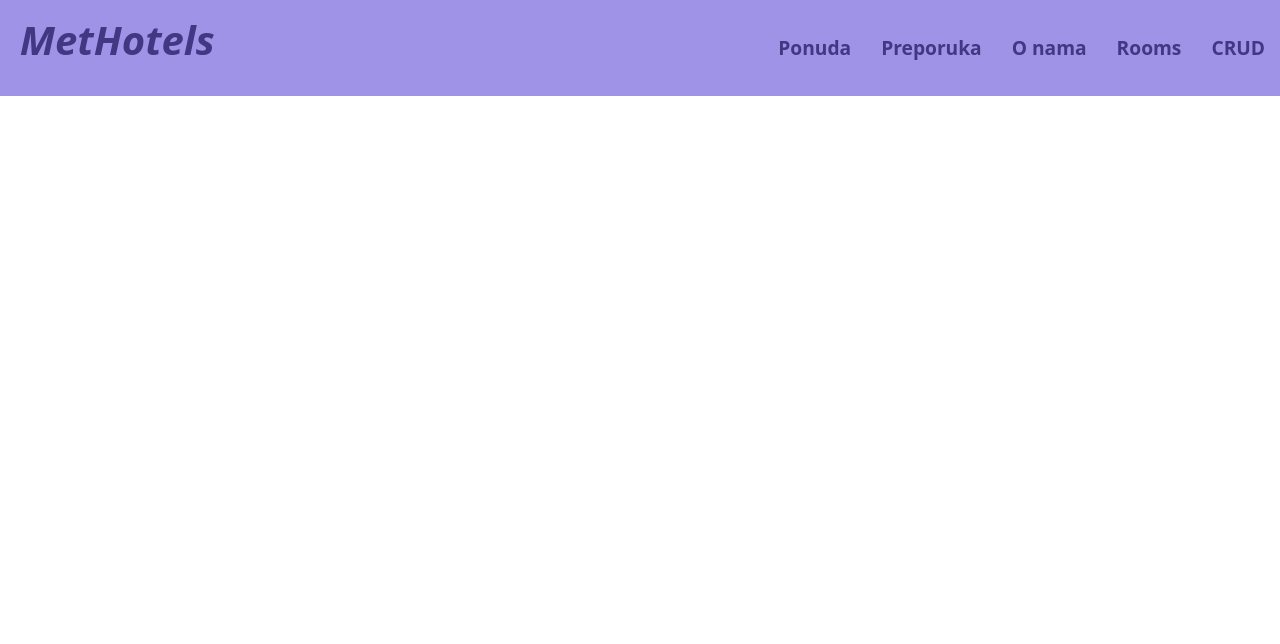
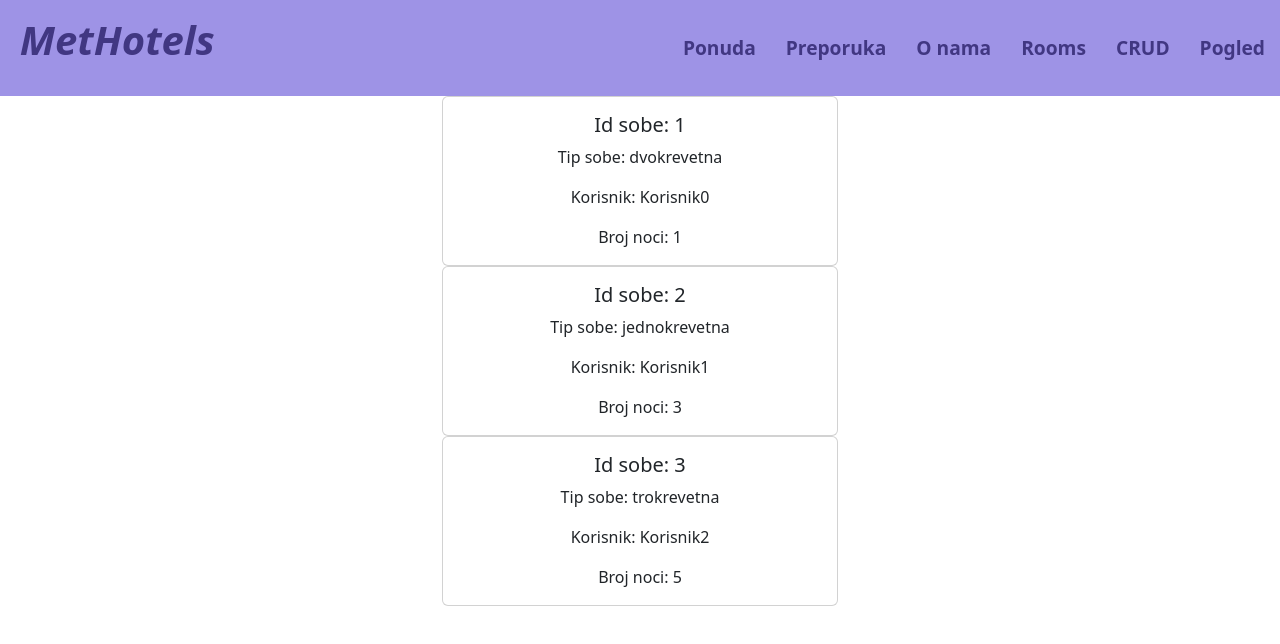
Before and after one commit to Ljubica5067/MetHotels, an Angular app: page /pogled in a window 1280 px wide. Before the commit this address led to /. Shown: the top 644 px of the page. Built offline with nearby package versions, Linux system fonts and the light colour scheme; data requests are answered from the project's data file.

Commit message:
IT255-DZ12

```diff
--- a/src/app/app-routing.module.ts
+++ b/src/app/app-routing.module.ts
@@ -5,6 +5,7 @@ import { PreporukaComponent } from './preporuka/preporuka.component';
 import { OnamaComponent } from './onama/onama.component';
 import { CrudRoomsComponent } from './crud-rooms/crud-rooms.component';
 import { RoomsComponent } from './rooms/rooms.component';
+import { RxjsComponent } from './rxjs/rxjs.component';
 
 const routes: Routes =
   [
@@ -13,7 +14,8 @@ const routes: Routes =
     { path: 'preporuka', component: PreporukaComponent },
     { path: 'onama', component: OnamaComponent },
     { path: 'crud', component: CrudRoomsComponent },
-    { path: 'rooms', component: RoomsComponent }
+    { path: 'rooms', component: RoomsComponent },
+    { path: 'pogled', component: RxjsComponent }
   ];
 
 @NgModule({
--- a/src/app/app.module.ts
+++ b/src/app/app.module.ts
@@ -15,6 +15,7 @@ import { RoomServiceService } from './servis/room-service.service';
 import { Rooms } from './rooms/rooms.model';
 import { CrudRoomsComponent } from './crud-rooms/crud-rooms.component';
 import { HttpClientModule } from '@angular/common/http';
+import { RxjsComponent } from './rxjs/rxjs.component';
 
 
 @NgModule({
@@ -26,7 +27,8 @@ import { HttpClientModule } from '@angular/common/http';
     PreporukaComponent,
     OnamaComponent,
     DiComponent,
-    CrudRoomsComponent
+    CrudRoomsComponent,
+    RxjsComponent
   ],
   imports: [
     BrowserModule,
--- a/src/app/navbar/navbar.component.html
+++ b/src/app/navbar/navbar.component.html
@@ -5,5 +5,6 @@
     <a [routerLink]="['/onama']">O nama</a>
     <a [routerLink]="['/rooms']">Rooms</a>
     <a [routerLink]="['/crud']">CRUD</a>
+    <a [routerLink]="['/pogled']">Pogled</a>
 </div>
 <router-outlet></router-outlet>
--- /dev/null
+++ b/src/app/rxjs/rxjs.component.html
@@ -0,0 +1,10 @@
+<div class="col-md-4"  *ngFor="let room of rooms;index as i" style="margin: auto;">
+    <div class="card w-100">
+        <div class="card-body" style="text-align: center;">
+            <h5 class="card-title">Id sobe: {{room.id}}</h5>
+            <p class="card-text">Tip sobe: {{room.tipSobe}}</p>
+            <p class="card-text">Korisnik: {{room.korisnik}}</p>
+            <p class="card-text">Broj noci: {{room.brNoci}}</p>
+        </div>
+    </div>
+</div>
--- /dev/null
+++ b/src/app/rxjs/rxjs.component.ts
@@ -0,0 +1,29 @@
+import { Component } from '@angular/core';
+import { CrudRoomsModel } from '../crud-rooms/crud-rooms.model';
+import { PogledService } from '../servis/pogled.service';
+
+@Component({
+  selector: 'app-rxjs',
+  templateUrl: './rxjs.component.html',
+  styleUrls: ['./rxjs.component.scss']
+})
+export class RxjsComponent {
+  rooms:CrudRoomsModel[];
+
+  constructor(private servis:PogledService)
+  {
+
+  }
+
+  ngOnInit():void
+  {
+    this.getRooms()
+  }
+
+  getRooms():void
+  {
+    this.servis.getRooms().subscribe(rooms=>this.rooms=rooms);
+  }
+
+
+}
--- /dev/null
+++ b/src/app/servis/pogled.service.ts
@@ -0,0 +1,24 @@
+import { HttpClient } from '@angular/common/http';
+import { Injectable } from '@angular/core';
+import { Observable } from 'rxjs';
+import { Rooms } from '../rooms/rooms.model';
+import { CrudRoomsModel } from '../crud-rooms/crud-rooms.model';
+
+@Injectable({
+  providedIn: 'root'
+})
+export class PogledService {
+
+  private url="http://localhost:3000/rooms"
+  constructor(private httpClient:HttpClient)
+  {
+
+  }
+
+  getRooms():Observable<CrudRoomsModel[]>
+  {
+    return this.httpClient.get<CrudRoomsModel[]>(this.url)
+  }
+
+
+}
```
Also changed, not shown: src/app/rxjs/rxjs.component.scss (added), 2 other files (tests, documents, lock files or other folders).
